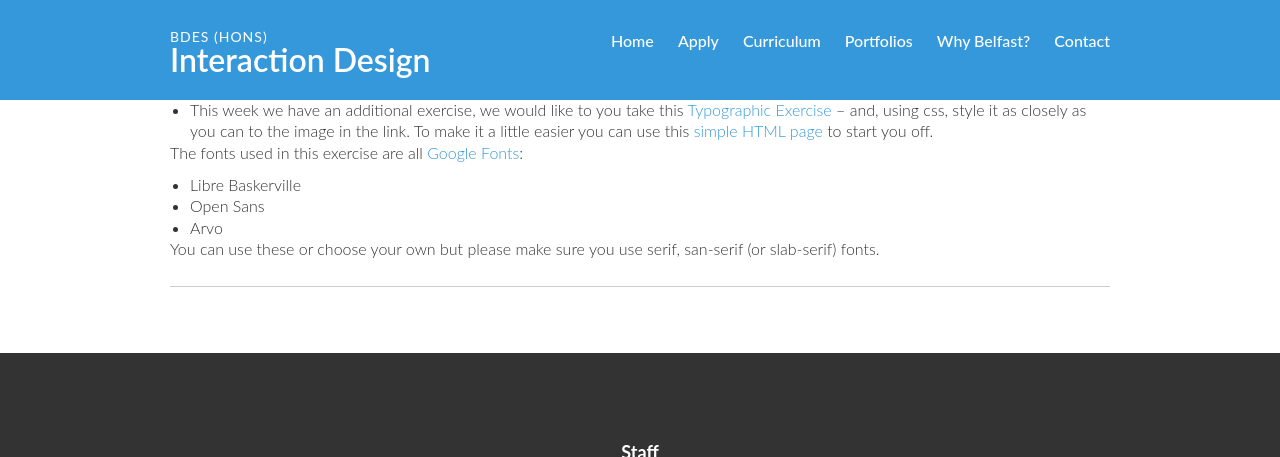
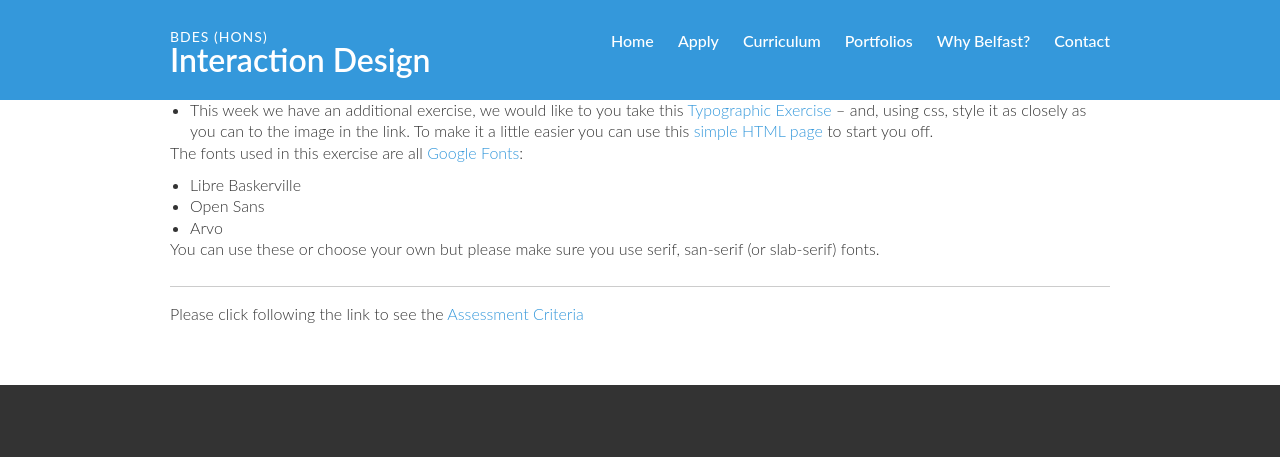
Before and after one commit to ixdbelfast/ixdbelfast.github.io, a Jekyll site: the page built from modules/IXD101/IXD101-Deliverables.md, in a window 1280 px wide and 900 px high, scrolled down 2502 px, cut to the strip 0-457 px from the top of the window. Built offline with Jekyll 4.4.1, drawn with Linux system fonts in a browser that asks for light colours; our own code applies the rules of GitHub Pages for plain Markdown files.

Commit message:
Added Assessment Criteria to IXD101/102

```diff
--- a/modules/IXD101/IXD101-Deliverables.md
+++ b/modules/IXD101/IXD101-Deliverables.md
@@ -74,3 +74,5 @@ The fonts used in this exercise are all [Google Fonts](https://fonts.google.com)
 You can use these or choose your own but please make sure you use serif, san-serif (or slab-serif) fonts.
 
 ---
+
+Please click following the link to see the [Assessment Criteria](resources/IXD101_Assessment_Criteria.xlsx)
```
Also changed, not shown: 2 other files.
